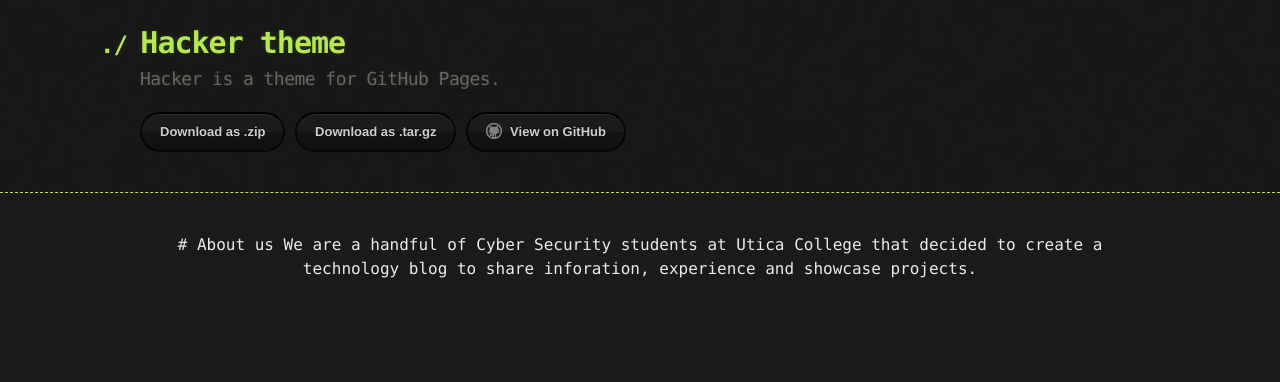
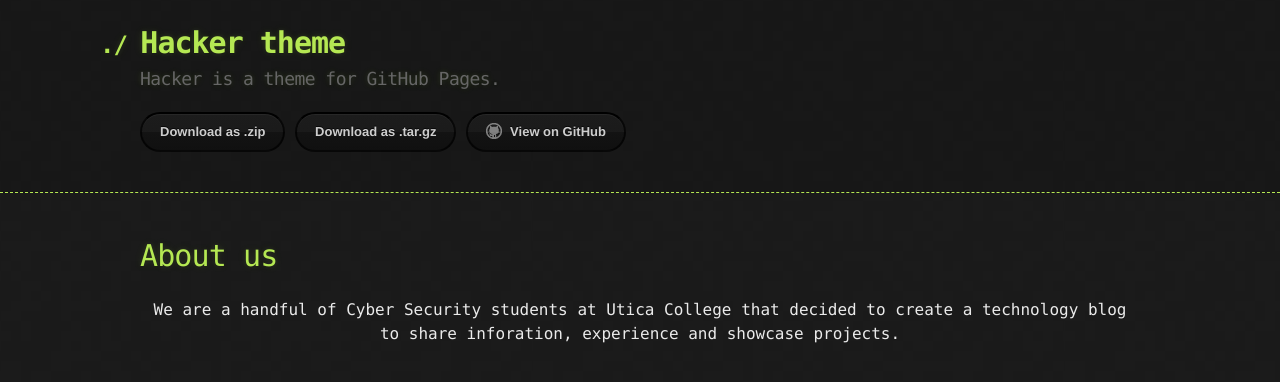
Before and after one commit to LuqGod2k99/The-Hackery, a Jekyll site: the page built from about.md, in a window 1280 px wide. Shown: the top 382 px of the page. Built offline with Jekyll 4.4.1, drawn with Linux system fonts in a browser that asks for light colours; our own code applies the rules of GitHub Pages for plain Markdown files.

```diff
--- a/about.md
+++ b/about.md
@@ -1,7 +1,8 @@
 ---
 layout: default
 ---
+
+# About us
 <center>
-# About us
-We are a handful of Cyber Security students at Utica College that decided to create a technology blog to share inforation, experience and showcase projects.
+      We are a handful of Cyber Security students at Utica College that decided to create a technology blog to share inforation, experience and showcase projects.
 </center>
```
